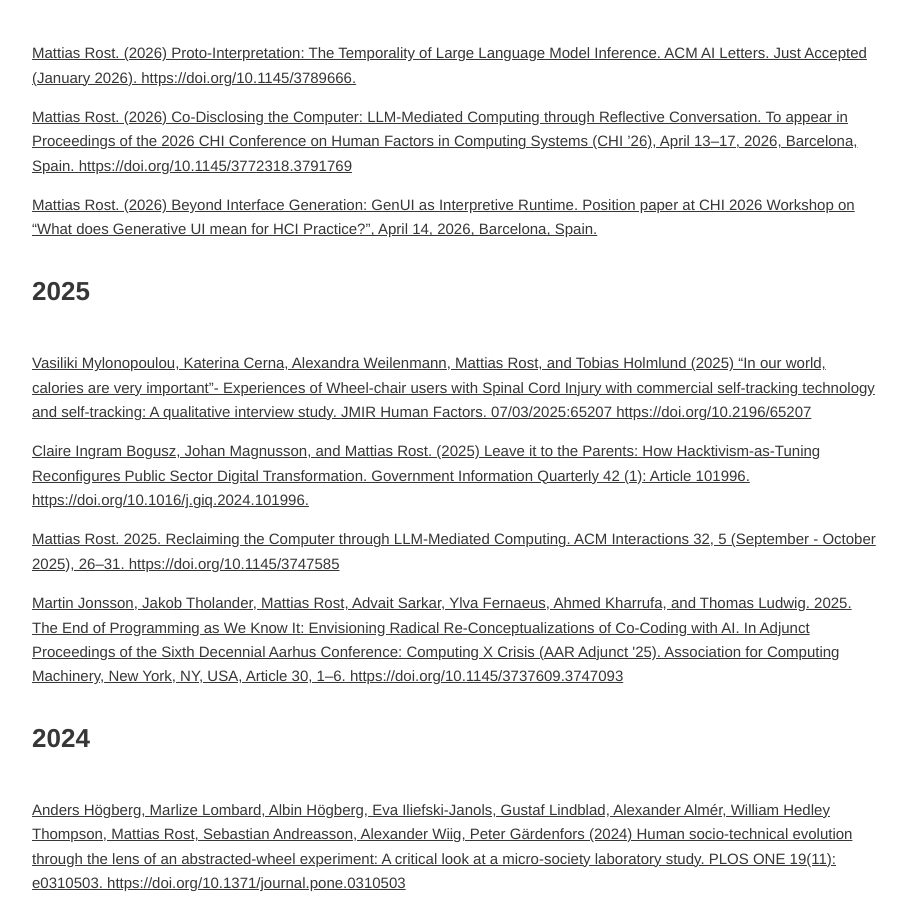
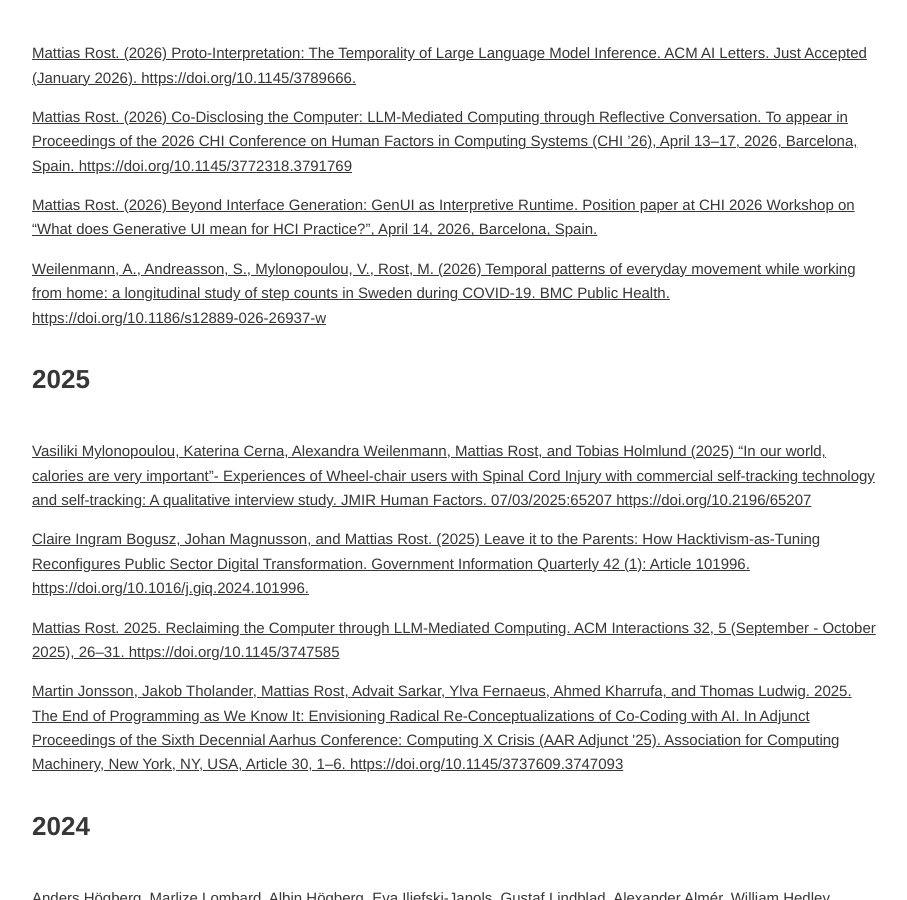
Before and after one commit to rrostt/rrostt.github.io, a Jekyll site: the page built from _pages/2011-09-24-publications.html, in a window 1280 px wide and 900 px high, scrolled down 746 px. Shown: the whole window, without its empty margins (184-1091 px from the left). Built offline with Jekyll 4.4.1, drawn with Linux system fonts in a browser that asks for light colours.

Commit message:
Add BMC Public Health 2026 publication to publication list
Co-authored-by: rrostt <1921862+rrostt@users.noreply.github.com>

```diff
--- a/_pages/2011-09-24-publications.html
+++ b/_pages/2011-09-24-publications.html
@@ -38,6 +38,12 @@ permalink: "/publications/"
         Beyond Interface Generation: GenUI as Interpretive Runtime.
         Position paper at CHI 2026 Workshop on “What does Generative UI mean for HCI Practice?”,
         April 14, 2026, Barcelona, Spain.
+    </a></p>
+
+    <p><a href="https://doi.org/10.1186/s12889-026-26937-w">
+        Weilenmann, A., Andreasson, S., Mylonopoulou, V., Rost, M. (2026)
+        Temporal patterns of everyday movement while working from home: a longitudinal study of step counts in Sweden during COVID-19.
+        BMC Public Health. https://doi.org/10.1186/s12889-026-26937-w
     </a></p>
 
     <h1>2025</h1>
```
